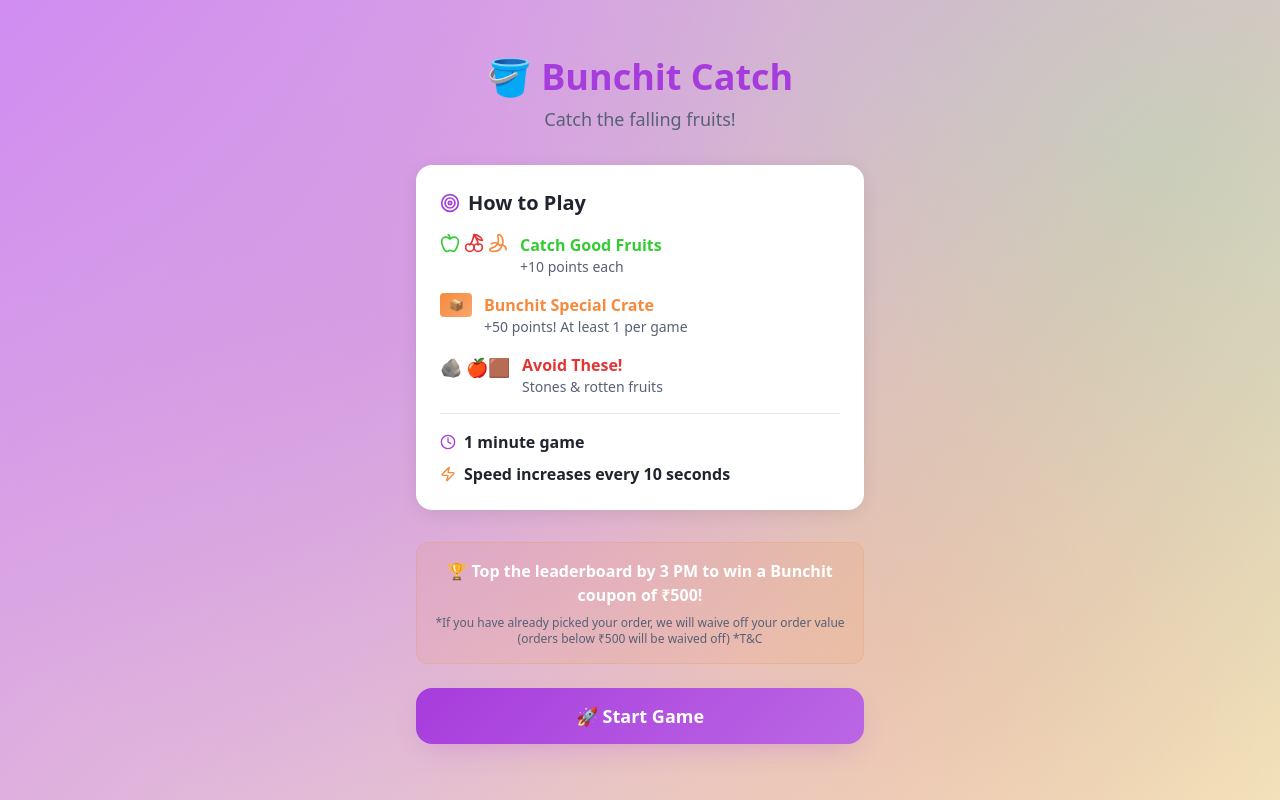
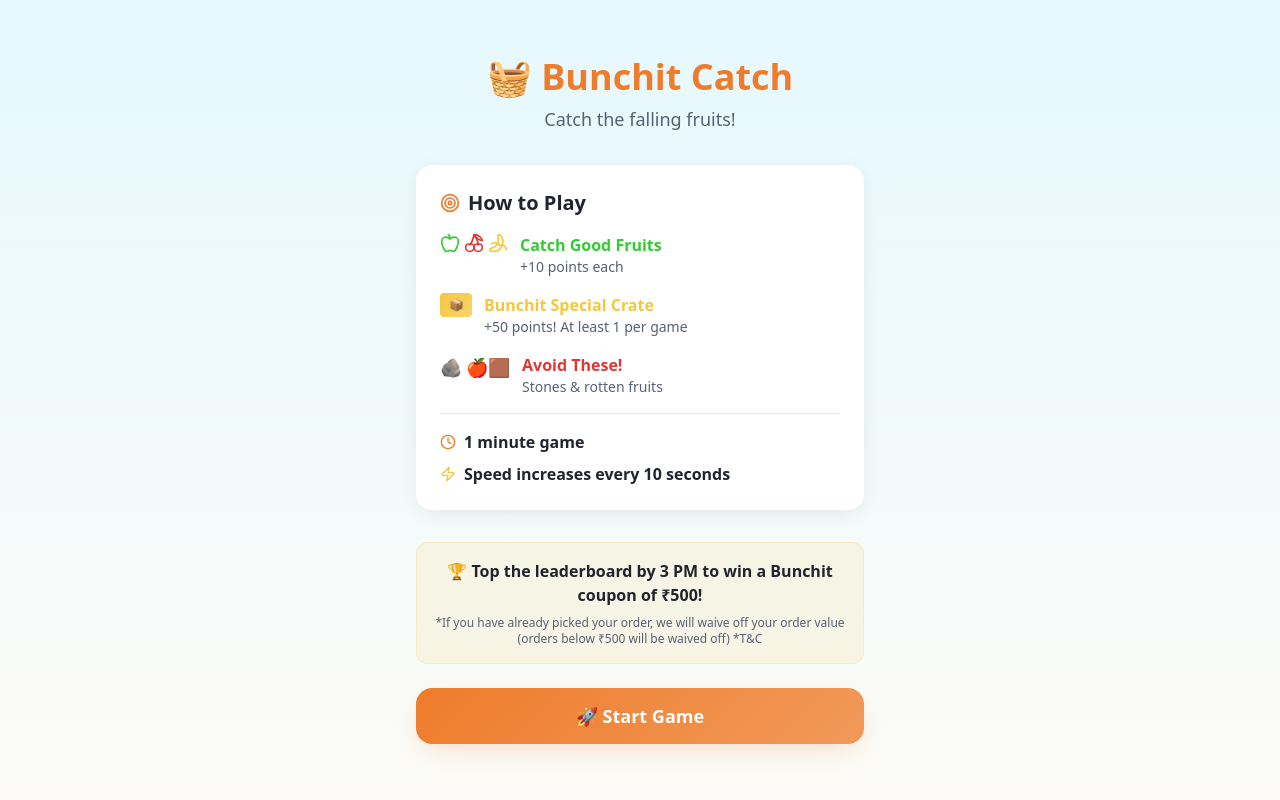
Before and after one commit to chetanjadhav270-cyber/bunchit-fruit-frenzy, a React (Vite) app: page /game in a window 1280 px wide. Built offline with nearby package versions, Linux system fonts and the light colour scheme.

Commit message:
Reverted to commit 650a1a0db90ae086b6658e072b3ee66adc6eb7a8

```diff
--- a/src/components/GameOver.tsx
+++ b/src/components/GameOver.tsx
@@ -8,7 +8,7 @@ interface GameOverProps {
 
 export function GameOver({ score, onCheckLeaderboard }: GameOverProps) {
   return (
-    <div className="min-h-screen gradient-fruit-bg flex flex-col items-center justify-center p-6">
+    <div className="min-h-screen gradient-game-bg flex flex-col items-center justify-center p-6">
       <div className="max-w-md w-full">
         {/* Header */}
         <div className="text-center mb-8">
--- a/src/components/GameScreen.tsx
+++ b/src/components/GameScreen.tsx
@@ -265,7 +265,7 @@ export function GameScreen({ onGameEnd }: GameScreenProps) {
   }
 
   return (
-    <div className="min-h-screen gradient-fruit-bg relative overflow-hidden select-none">
+    <div className="min-h-screen gradient-game-bg relative overflow-hidden select-none">
       {/* HUD */}
       <div className="absolute top-4 left-4 right-4 z-10 flex justify-between items-center">
         <div className="gradient-primary text-primary-foreground px-4 py-2 rounded-lg font-bold shadow-fruit">
@@ -328,7 +328,7 @@ export function GameScreen({ onGameEnd }: GameScreenProps) {
             height: 60
           }}
         >
-          <div className="text-5xl filter drop-shadow-lg">🪣</div>
+          <div className="text-5xl">🧺</div>
         </div>
 
         {/* Score Popup */}
--- a/src/components/Instructions.tsx
+++ b/src/components/Instructions.tsx
@@ -7,11 +7,11 @@ interface InstructionsProps {
 
 export function Instructions({ onStartGame }: InstructionsProps) {
   return (
-    <div className="min-h-screen gradient-fruit-bg flex flex-col items-center justify-center p-6">
+    <div className="min-h-screen gradient-game-bg flex flex-col items-center justify-center p-6">
       <div className="max-w-md w-full">
         {/* Header */}
         <div className="text-center mb-8">
-          <h1 className="text-4xl font-bold text-primary mb-2">🪣 Bunchit Catch</h1>
+          <h1 className="text-4xl font-bold text-primary mb-2">🧺 Bunchit Catch</h1>
           <p className="text-lg text-muted-foreground">Catch the falling fruits!</p>
         </div>
 
--- a/src/components/Leaderboard.tsx
+++ b/src/components/Leaderboard.tsx
@@ -87,7 +87,7 @@ export function Leaderboard({ userScore, userName }: LeaderboardProps) {
 
   if (loading) {
     return (
-      <div className="min-h-screen gradient-fruit-bg flex flex-col items-center justify-center p-6">
+      <div className="min-h-screen gradient-game-bg flex flex-col items-center justify-center p-6">
         <div className="text-center">
           <div className="animate-spin w-12 h-12 border-4 border-primary border-t-transparent rounded-full mb-4"></div>
           <p className="text-muted-foreground">Loading leaderboard...</p>
@@ -100,7 +100,7 @@ export function Leaderboard({ userScore, userName }: LeaderboardProps) {
   const topEntries = leaderboard.slice(0, 10)
 
   return (
-    <div className="min-h-screen gradient-fruit-bg p-6">
+    <div className="min-h-screen gradient-game-bg p-6">
       <div className="max-w-md mx-auto">
         {/* Header */}
         <div className="text-center mb-6">
--- a/src/components/LeaderboardForm.tsx
+++ b/src/components/LeaderboardForm.tsx
@@ -27,7 +27,7 @@ export function LeaderboardForm({ score, onSubmit }: LeaderboardFormProps) {
   const isValid = name.trim().length > 0 && contact.trim().length >= 10
 
   return (
-    <div className="min-h-screen gradient-fruit-bg flex flex-col items-center justify-center p-6">
+    <div className="min-h-screen gradient-game-bg flex flex-col items-center justify-center p-6">
       <div className="max-w-md w-full">
         {/* Header */}
         <div className="text-center mb-8">
--- a/src/index.css
+++ b/src/index.css
@@ -6,8 +6,8 @@
 
 @layer base {
   :root {
-    /* Fresh fruit-inspired color palette with Bunchit branding */
-    --background: 280 60% 98%;
+    /* Fresh fruit-inspired color palette */
+    --background: 45 50% 98%;
     --foreground: 220 20% 15%;
 
     --card: 0 0% 100%;
@@ -16,54 +16,50 @@
     --popover: 0 0% 100%;
     --popover-foreground: 220 20% 15%;
 
-    /* Primary - Vibrant Purple (Bunchit brand) */
-    --primary: 280 70% 55%;
+    /* Primary - Vibrant Orange (like fresh orange) */
+    --primary: 25 85% 55%;
     --primary-foreground: 0 0% 100%;
-    --primary-glow: 280 70% 65%;
+    --primary-glow: 25 85% 65%;
 
     /* Secondary - Fresh Green (like apple) */
     --secondary: 120 60% 50%;
     --secondary-foreground: 0 0% 100%;
     --secondary-glow: 120 60% 60%;
 
-    /* Muted - Soft lavender */
-    --muted: 280 30% 95%;
+    /* Muted - Soft cream */
+    --muted: 45 30% 95%;
     --muted-foreground: 220 15% 40%;
 
-    /* Accent - Bright Orange (like orange fruit) */
-    --accent: 25 90% 60%;
-    --accent-foreground: 0 0% 100%;
-    --accent-glow: 25 90% 70%;
+    /* Accent - Golden Yellow (like banana) */
+    --accent: 45 90% 60%;
+    --accent-foreground: 220 20% 15%;
+    --accent-glow: 45 90% 70%;
 
     /* Danger - Red (for bad items) */
     --destructive: 0 75% 55%;
     --destructive-foreground: 0 0% 100%;
 
-    --border: 280 20% 91%;
-    --input: 280 20% 95%;
-    --ring: 280 70% 55%;
+    --border: 220 13% 91%;
+    --input: 220 13% 95%;
+    --ring: 25 85% 55%;
 
-    /* Game-specific colors - vibrant fruit theme */
-    --game-bg-start: 280 80% 75%;
-    --game-bg-end: 45 70% 85%;
-    --score-bg: 280 70% 55%;
+    /* Game-specific colors */
+    --game-bg-start: 195 100% 95%;
+    --game-bg-end: 45 50% 98%;
+    --score-bg: 25 85% 55%;
     --timer-bg: 0 75% 55%;
-    --special-crate: 25 90% 60%;
+    --special-crate: 45 90% 60%;
 
-    /* Gradients - fruit-themed vibrant backgrounds */
+    /* Gradients */
     --gradient-primary: linear-gradient(135deg, hsl(var(--primary)), hsl(var(--primary-glow)));
     --gradient-secondary: linear-gradient(135deg, hsl(var(--secondary)), hsl(var(--secondary-glow)));
     --gradient-accent: linear-gradient(135deg, hsl(var(--accent)), hsl(var(--accent-glow)));
-    --gradient-game-bg: linear-gradient(135deg, hsl(280 80% 75%), hsl(45 70% 85%), hsl(280 60% 80%));
-    --gradient-fruit-bg: radial-gradient(circle at 30% 40%, hsl(280 70% 70% / 0.3), transparent 50%),
-                         radial-gradient(circle at 70% 80%, hsl(25 80% 70% / 0.3), transparent 50%),
-                         radial-gradient(circle at 90% 20%, hsl(120 60% 70% / 0.3), transparent 50%),
-                         linear-gradient(135deg, hsl(280 80% 75%), hsl(45 70% 85%));
+    --gradient-game-bg: linear-gradient(180deg, hsl(var(--game-bg-start)), hsl(var(--game-bg-end)));
 
     /* Shadows */
     --shadow-fruit: 0 10px 30px -10px hsl(var(--primary) / 0.3);
     --shadow-special: 0 0 40px hsl(var(--accent-glow) / 0.6);
-    --shadow-card: 0 4px 20px -4px hsl(280 20% 15% / 0.15);
+    --shadow-card: 0 4px 20px -4px hsl(220 20% 15% / 0.1);
 
     --radius: 1rem;
 
@@ -163,10 +159,6 @@
     background: var(--gradient-game-bg);
   }
 
-  .gradient-fruit-bg {
-    background: var(--gradient-fruit-bg);
-  }
-
   .shadow-fruit {
     box-shadow: var(--shadow-fruit);
   }
--- a/src/pages/Index.tsx
+++ b/src/pages/Index.tsx
@@ -4,10 +4,10 @@ import { Play, QrCode, Gift } from "lucide-react"
 
 const Index = () => {
   return (
-    <div className="min-h-screen gradient-fruit-bg">
+    <div className="min-h-screen gradient-game-bg">
       {/* Navigation Header */}
       <header className="p-6 text-center">
-        <h1 className="text-3xl font-bold text-primary mb-2">🪣 Bunchit Catch</h1>
+        <h1 className="text-3xl font-bold text-primary mb-2">🧺 Bunchit Catch</h1>
         <p className="text-muted-foreground">The ultimate fruit-catching game!</p>
       </header>
 
```
